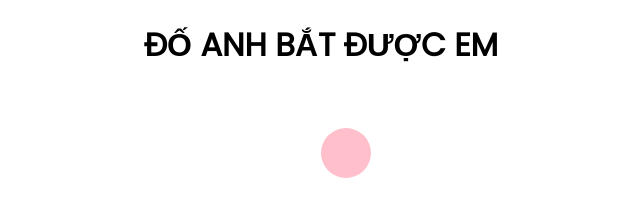
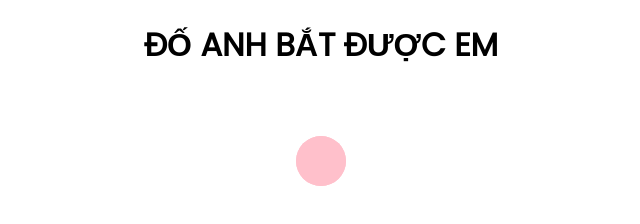
Before and after one commit to levanloi94/funjs, a plain HTML site: page index.html in a window 1280 px wide. Shown: the whole page, without its empty margins (319-959 px from the left). Drawn offline with Linux system fonts and the light colour scheme.

Commit message:
fix position

```diff
--- a/style.css
+++ b/style.css
@@ -9,21 +9,19 @@ body{
     margin: 8rem auto;
     position: absolute;
     left: 50%;
-    top: 0;
-    animation: move 1s infinite;
+    transform: translateX(-50%);
 }
-/* .catch-me::before{
+.catch-me::before{
     content: "";
     height: 50px;
     width: 50px;
     background-color: pink;
     border-radius: 50%;
-    margin: 5rem auto;
+
     position: absolute;
+    animation: move 1s infinite;
 
-
-
-} */
+}
 h1{
     position: absolute;
     text-transform: uppercase;
@@ -34,6 +32,6 @@ h1{
 @keyframes move {
     to{
         transform: scale(2);
-        opacity: 0.5;
+        opacity: 0;
     }
 }
```
